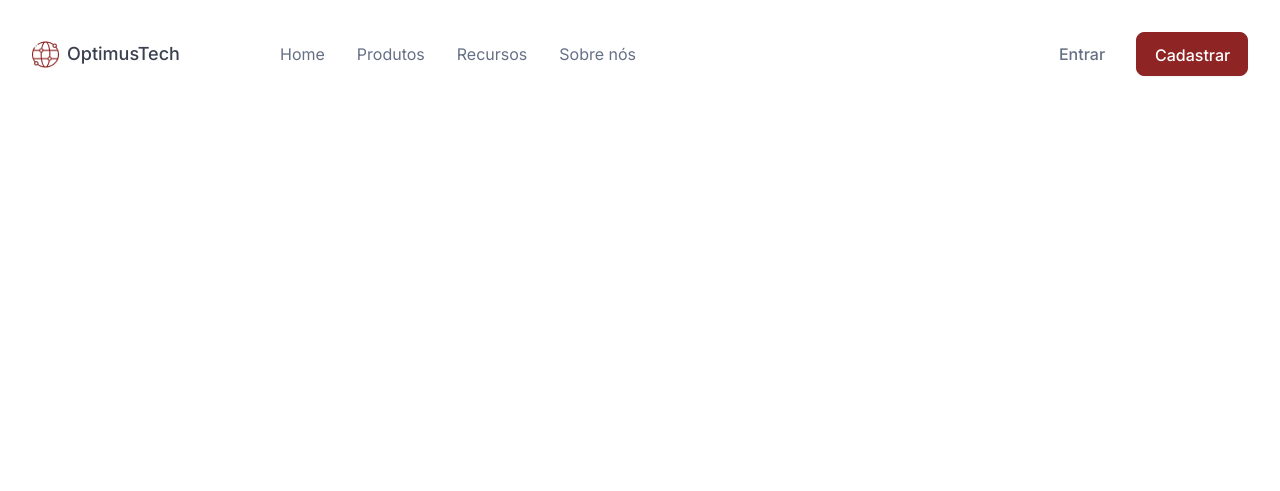
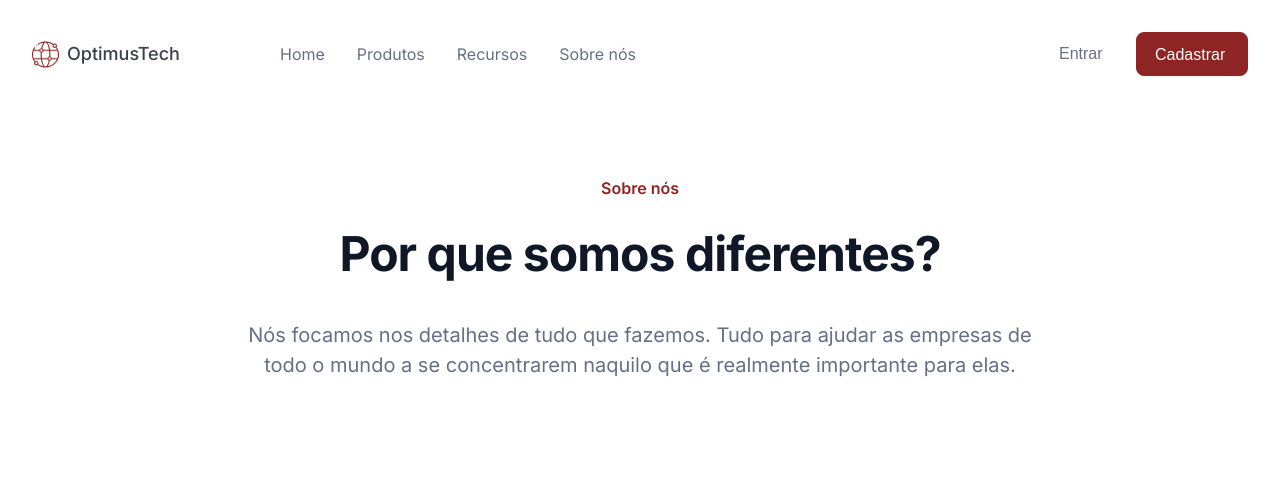
Before and after one commit to RobsonFerrazMineiro/desfio-7dayofcode, a plain HTML site: page index.htm in a window 1280 px wide. Drawn offline with Linux system fonts and the light colour scheme.

Commit message:
Criado o main "Sobre nós"

```diff
--- a/index.htm
+++ b/index.htm
@@ -33,5 +33,14 @@
         </div>
       </section>
     </header>
+    <main>
+      <span class="main-span"> Sobre nós </span>
+      <h1 class="main-titulo">Por que somos diferentes?</h1>
+      <p class="main-paragrafo">
+        Nós focamos nos detalhes de tudo que fazemos. Tudo para ajudar as
+        empresas de todo o mundo a se concentrarem naquilo que é realmente
+        importante para elas.
+      </p>
+    </main>
   </body>
 </html>
--- a/style.css
+++ b/style.css
@@ -9,6 +9,7 @@
 :root {
   --text-color: #667085;
   --main-color: #8e2424;
+  --fonte-family: "Inter", sans-serif;
 }
 
 a {
@@ -16,7 +17,7 @@ a {
 }
 
 body {
-  font-family: "Inter", sans-serif;
+  font-family: var(--fonte-family);
 }
 
 header {
@@ -131,7 +132,6 @@ header {
   opacity: 0px;
   border: none;
   background-color: #ffffff;
-  font-family: Inter;
   font-size: 16px;
   font-weight: 500;
   line-height: 24px;
@@ -150,10 +150,54 @@ header {
   background-color: var(--main-color);
   border: 1px solid var(--main-color);
   box-shadow: 0px 1px 2px 0px #1018280d;
-  font-family: Inter;
   font-size: 16px;
   font-weight: 500;
   line-height: 24px;
   text-align: left;
   color: #ffffff;
 }
+
+main {
+  display: flex;
+  flex-direction: column;
+  justify-content: center;
+  align-items: center;
+  width: Fill 1, 440px;
+  height: Fixed 407px;
+  padding: 96px 0px 96px 0px;
+  gap: 24px;
+}
+
+.main-span {
+  width: 78px;
+  height: 24px;
+  font-size: 16px;
+  font-weight: 600;
+  line-height: 24px;
+  text-align: left;
+  color: var(--main-color);
+}
+
+.main-titulo {
+  width: Fixed 652px;
+  height: Fixed 60px;
+  padding: 0px 32px 0px 32px;
+  gap: 12px;
+  font-size: 48px;
+  font-weight: bold 600;
+  line-height: 60px;
+  letter-spacing: -0.02em;
+  text-align: left;
+  color: #101828;
+}
+
+.main-paragrafo {
+  width: 791px;
+  height: 60px;
+  padding: 12px 0px 12px 0px;
+  font-size: 20px;
+  font-weight: 400;
+  line-height: 30px;
+  text-align: center;
+  color: var(--text-color);
+}
```
